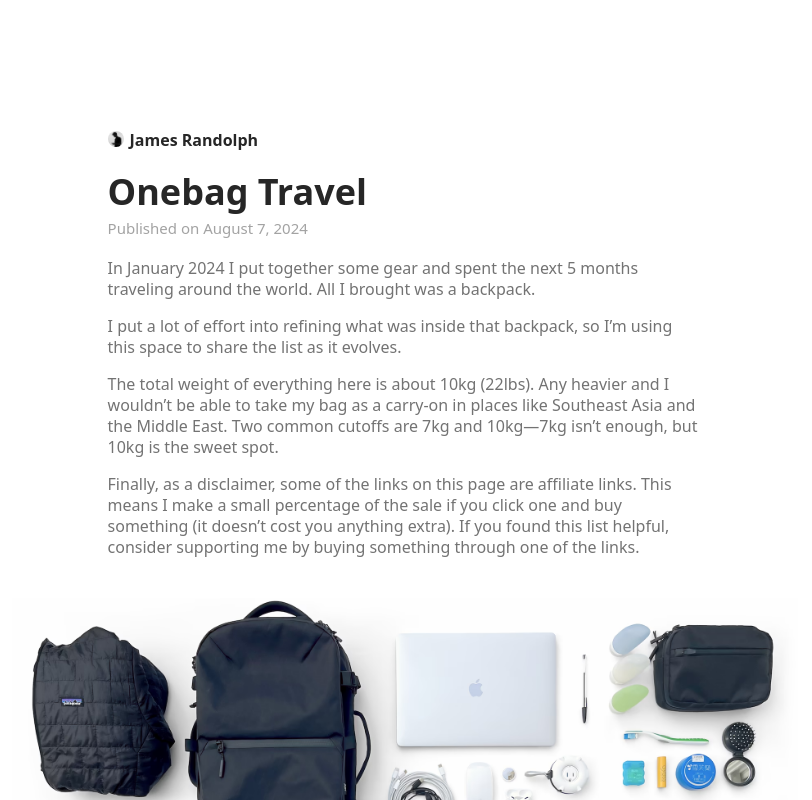
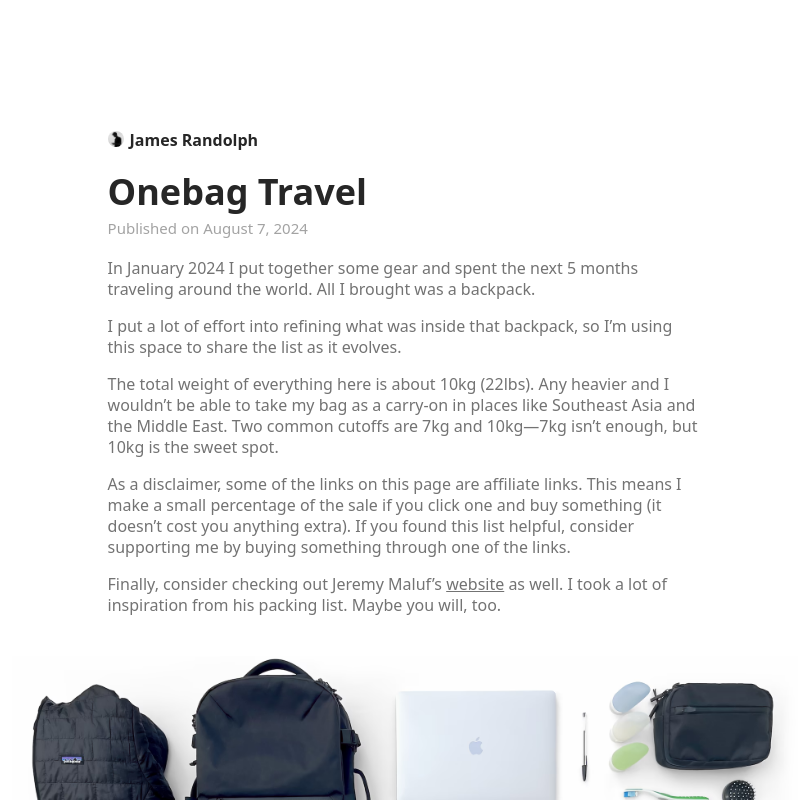
Before and after one commit to james01/personal-website, a SvelteKit app: page /onebag in a window 1280 px wide. Shown: the top 800 px of the page, without its empty margins (235-1047 px from the left). Built offline with nearby package versions, Linux system fonts and the light colour scheme; a web font is replaced by a local one.

Commit message:
add gear items, hotjar

```diff
--- a/src/app.html
+++ b/src/app.html
@@ -10,9 +10,25 @@
 		<link rel="preconnect" href="https://fonts.googleapis.com" />
 		<link rel="preconnect" href="https://fonts.gstatic.com" crossorigin />
 		<link href="https://fonts.googleapis.com/css2?family=Gabarito:wght@400..900&display=swap" rel="stylesheet" />
+		<!-- Hotjar Tracking Code for Personal Website -->
+		<script>
+			(function (h, o, t, j, a, r) {
+				h.hj =
+					h.hj ||
+					function () {
+						(h.hj.q = h.hj.q || []).push(arguments);
+					};
+				h._hjSettings = { hjid: 5095467, hjsv: 6 };
+				a = o.getElementsByTagName('head')[0];
+				r = o.createElement('script');
+				r.async = 1;
+				r.src = t + h._hjSettings.hjid + j + h._hjSettings.hjsv;
+				a.appendChild(r);
+			})(window, document, 'https://static.hotjar.com/c/hotjar-', '.js?sv=');
+		</script>
 		%sveltekit.head%
 	</head>
-	<body data-sveltekit-preload-data="hover" class="bg-white dark:text-white dark:bg-black text-gray-800 antialiased">
+	<body data-sveltekit-preload-data="hover" class="bg-white text-gray-800 antialiased dark:bg-black dark:text-white">
 		<div style="display: contents">%sveltekit.body%</div>
 	</body>
 </html>
--- a/src/routes/onebag/+page.svelte
+++ b/src/routes/onebag/+page.svelte
@@ -32,9 +32,14 @@
 					Southeast Asia and the Middle East. Two common cutoffs are 7kg and 10kg&mdash;7kg isn&rsquo;t enough, but 10kg is the sweet spot.
 				</p>
 				<p>
-					Finally, as a disclaimer, some of the links on this page are affiliate links. This means I make a small percentage of the sale if you click one and
-					buy something (it doesn&rsquo;t cost you anything extra). If you found this list helpful, consider supporting me by buying something through one of
-					the links.
+					As a disclaimer, some of the links on this page are affiliate links. This means I make a small percentage of the sale if you click one and buy
+					something (it doesn&rsquo;t cost you anything extra). If you found this list helpful, consider supporting me by buying something through one of the
+					links.
+				</p>
+				<p>
+					Finally, consider checking out Jeremy Maluf&rsquo;s
+					<a class="underline" href="https://jeremymaluf.com/onebag/" target="_blank" rel="noopener noreferrer">website</a>
+					as well. I took a lot of inspiration from his packing list. Maybe you will, too.
 				</p>
 			</div>
 			<div class="-mx-5 mt-10 lg:-mx-24">
@@ -119,6 +124,12 @@
 							This is the backpack I originally planned to take with me. I bought it because it comes with a detachable daypack and has shoulder straps that
 							stow away when checking in the bag on an airplane. I ended up returning it because it was too big and overcomplicated. The problems these features
 							solve turned out to have simpler solutions, or weren&rsquo;t big issues in the first place.
+						</p>
+					</GearItem>
+					<GearItem name="Aer City Sling 2 X-Pac" href="https://aersf.com/products/city-sling-2-x-pac" used={false}>
+						<p>
+							I&rsquo;m just not a fan of slings. They feel awkward to carry and they can&rsquo;t really hold that much. I originally bought this with the goal
+							of doubling its use as a tech pouch, but I ended up returning it. It&rsquo;s a well-built product but it&rsquo;s not for me.
 						</p>
 					</GearItem>
 					<GearItem name="Allett Travel Wallet | Nylon Edition" href="https://www.all-ett.com/products/travel-wallet" used={false}>
@@ -234,6 +245,12 @@
 						<p>
 							I like to pack one long-sleeve t-shirt for cold days when I need an extra layer. I picked this one up for only $6 when I was in Japan. In general
 							I prefer short sleeves, so on warmer days I just roll them up.
+						</p>
+					</GearItem>
+					<GearItem name="Charles Tyrwhitt Denim Shirt" href="https://www.charlestyrwhitt.com/us/denim-shirt---denim-blue/CSR0964DEN.html">
+						<p>
+							I like having one nice shirt with me for special occasions. This shirt does need to be ironed every now and then, which is kind of annoying, but
+							it&rsquo;s not as big of a deal as I was expecting. As long as I roll it up carefully it tends to avoid wrinkles.
 						</p>
 					</GearItem>
 					<GearItem name="Lululemon ABC Slim-Fit Trouser Warpstreme" href="https://shop.lululemon.com/p/mens-trousers/ABC-Slim-Trouser-32/_/prod11500060">
```
